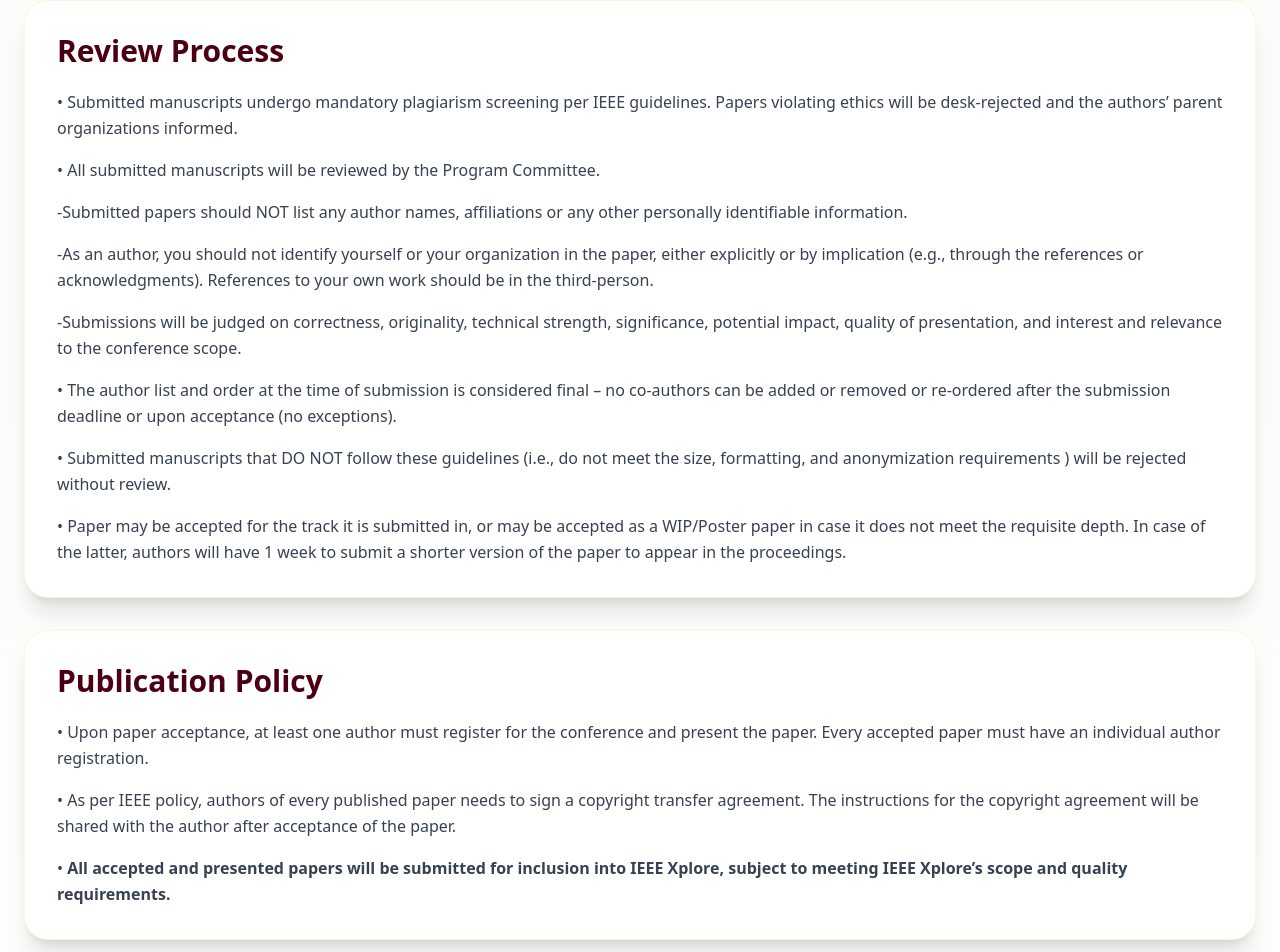
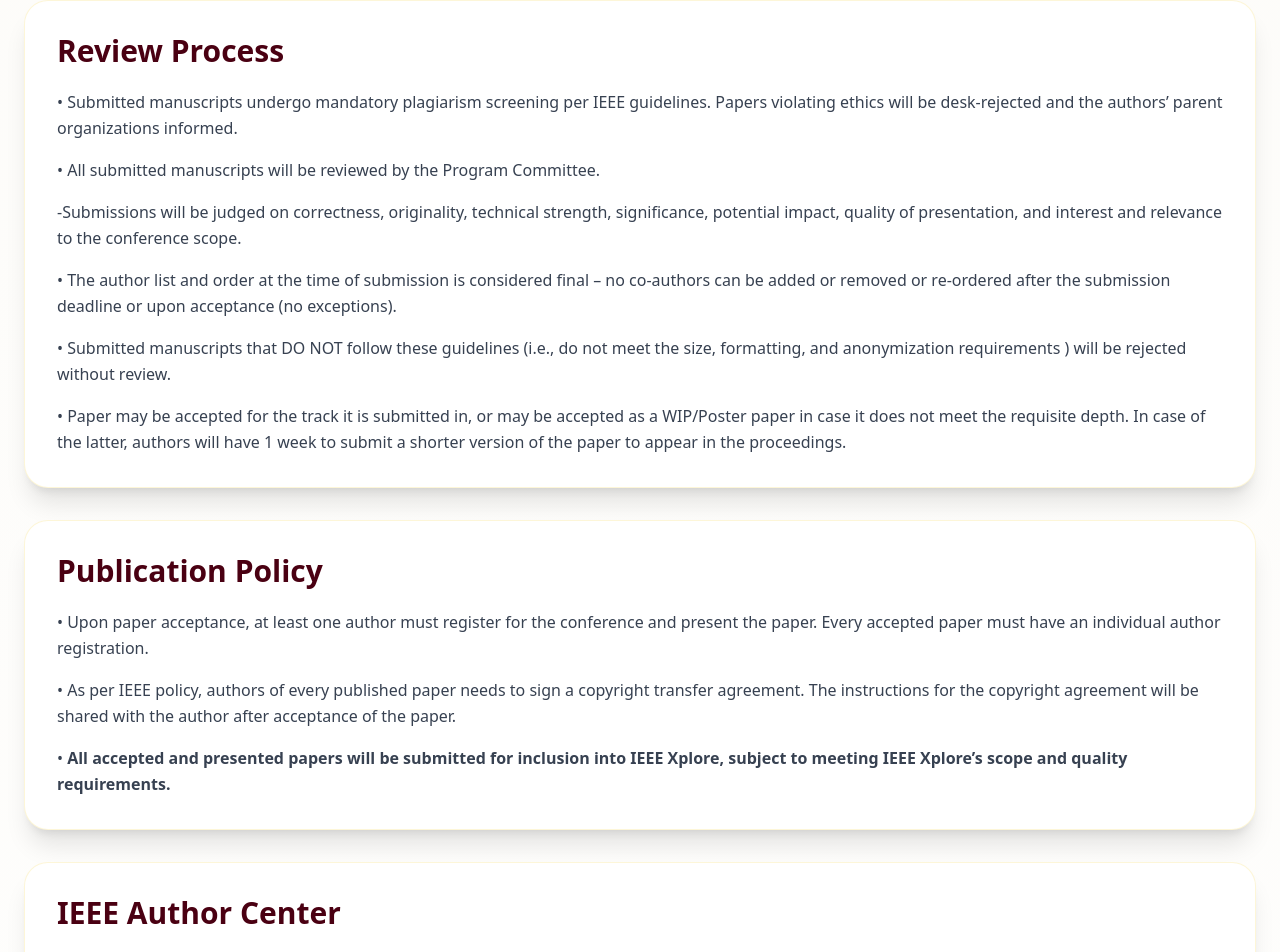
Before and after one commit to Dhilipkumar1906/indicon2026, a React (Vite) app: page /guidelines in a window 1280 px wide. Shown: the part 3415-4367 px from the top of the page. Built offline with nearby package versions, Linux system fonts and the light colour scheme.

Commit message:
Update submission guidelines for author anonymity
Removed author identification guidelines from the submission instructions.

```diff
--- a/src/Pages/Guidelines.jsx
+++ b/src/Pages/Guidelines.jsx
@@ -346,10 +346,8 @@ const [agreed, setAgreed] = useState(false);
             <li>• Submitted manuscripts undergo mandatory plagiarism screening per IEEE guidelines. Papers violating ethics will be desk-rejected and the authors’ parent organizations informed.</li>
             <li>• All submitted manuscripts will be reviewed by the Program Committee.
 </li>
-            <li> -Submitted papers should NOT list any author names, affiliations or any other personally identifiable information.
-</li>
-            <li> -As an author, you should not identify yourself or your organization in the paper, either explicitly or by implication (e.g., through the references or acknowledgments). References to your own work should be in the third-person.
-</li>
+
+
             <li> -Submissions will be judged on correctness, originality, technical strength, significance, potential impact, quality of presentation, and interest and relevance to the conference scope.
 </li>
             <li>• The author list and order at the time of submission is considered final – no co-authors can be added or removed or re-ordered after the submission deadline or upon acceptance (no exceptions).
```
